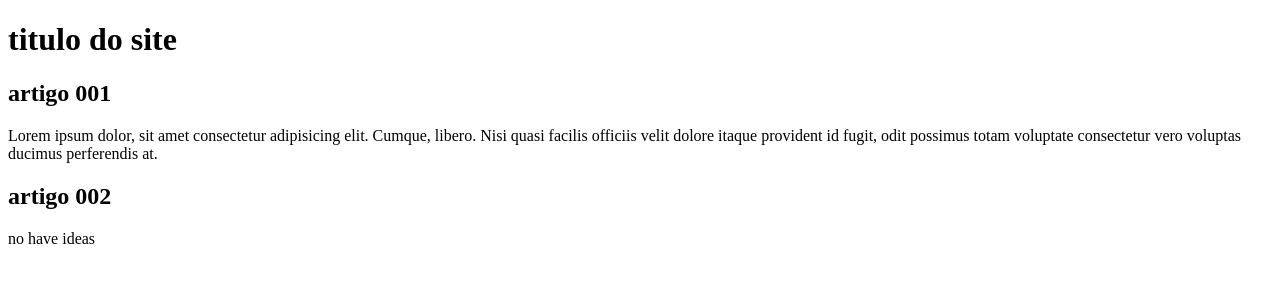
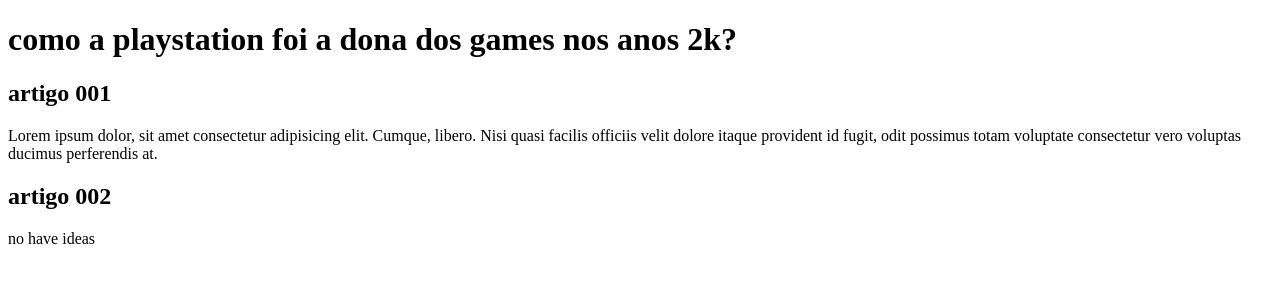
Before and after one commit to John201ab/site-teste, a plain HTML site: page index.html in a window 1280 px wide. Drawn offline with Linux system fonts and the light colour scheme.

Commit message:
Update index.html

```diff
--- a/index.html
+++ b/index.html
@@ -3,12 +3,12 @@
 <head>
     <meta charset="UTF-8">
     <meta name="viewport" content="width=device-width, initial-scale=1.0">
-    <title>como a playstation foi a dona dos games nos anos 2k?</title>
+    <title>foco no aprendizado</title>
 </head>
 <body>
     <main>
         <header>
-            <h1>titulo  do site <h1>
+            <h1>como a playstation foi a dona dos games nos anos 2k?<h1>
         </header>
         <article>
             <h2>artigo 001</h2>
```
